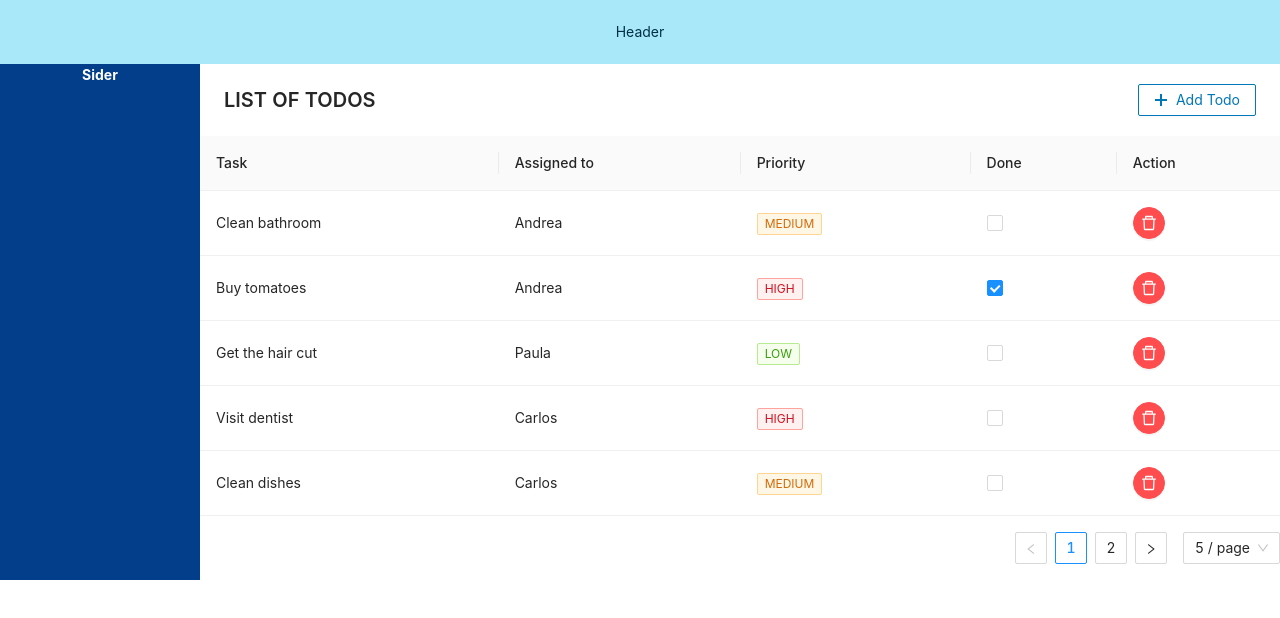
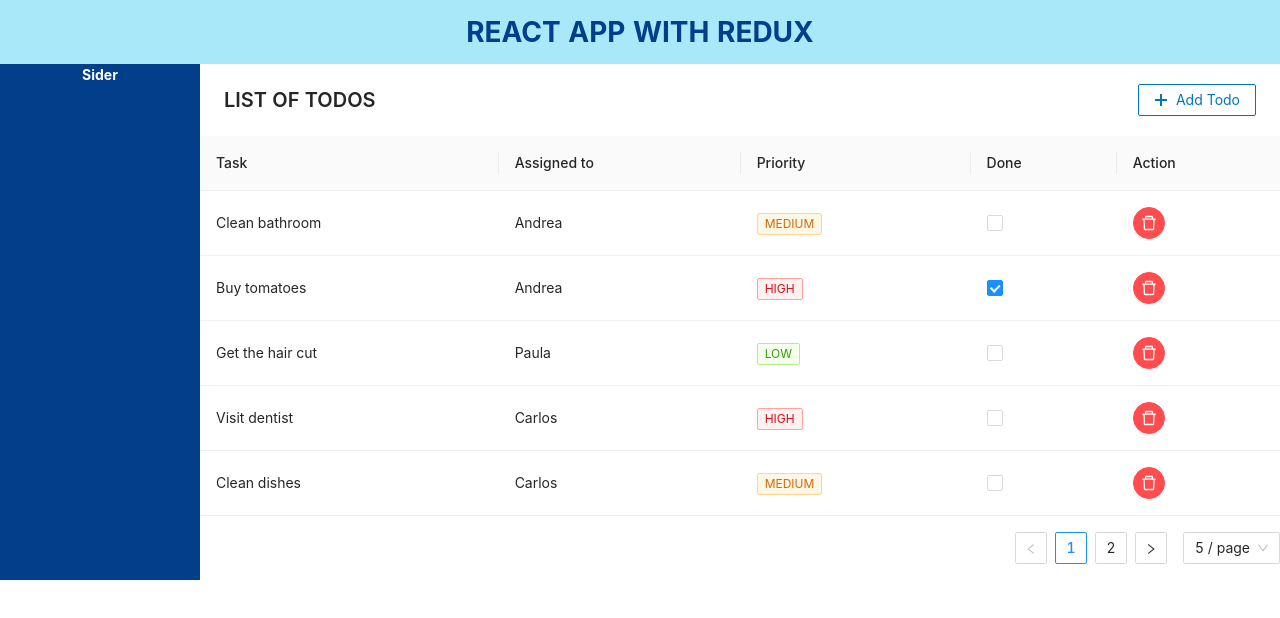
Before and after one commit to acalvom/react-redux-antd-app, a React (Create React App) app: page / in a window 1280 px wide. Shown: the top 618 px of the page. Built offline with nearby package versions, Linux system fonts and the light colour scheme; data requests are answered from the project's data file.

Commit message:
Add header title to App #improve-styles

```diff
--- a/src/components/App.css
+++ b/src/components/App.css
@@ -4,7 +4,9 @@
 
 .app-header {
   background-color: #a8e8f9;
-  color: #023047;
+  color: #023E8A;
+  font-size: 2em;
+  font-weight: bold;
 }
 
 .app-sider {
--- a/src/components/App.js
+++ b/src/components/App.js
@@ -10,7 +10,7 @@ function App() {
   return (
     <div className="App">
       <Layout>
-        <Header className="app-header">Header</Header>
+        <Header className="app-header">REACT APP WITH REDUX</Header>
         <Layout>
           <Sider className="app-sider">Sider</Sider>
           <Content className="app-content">
```
